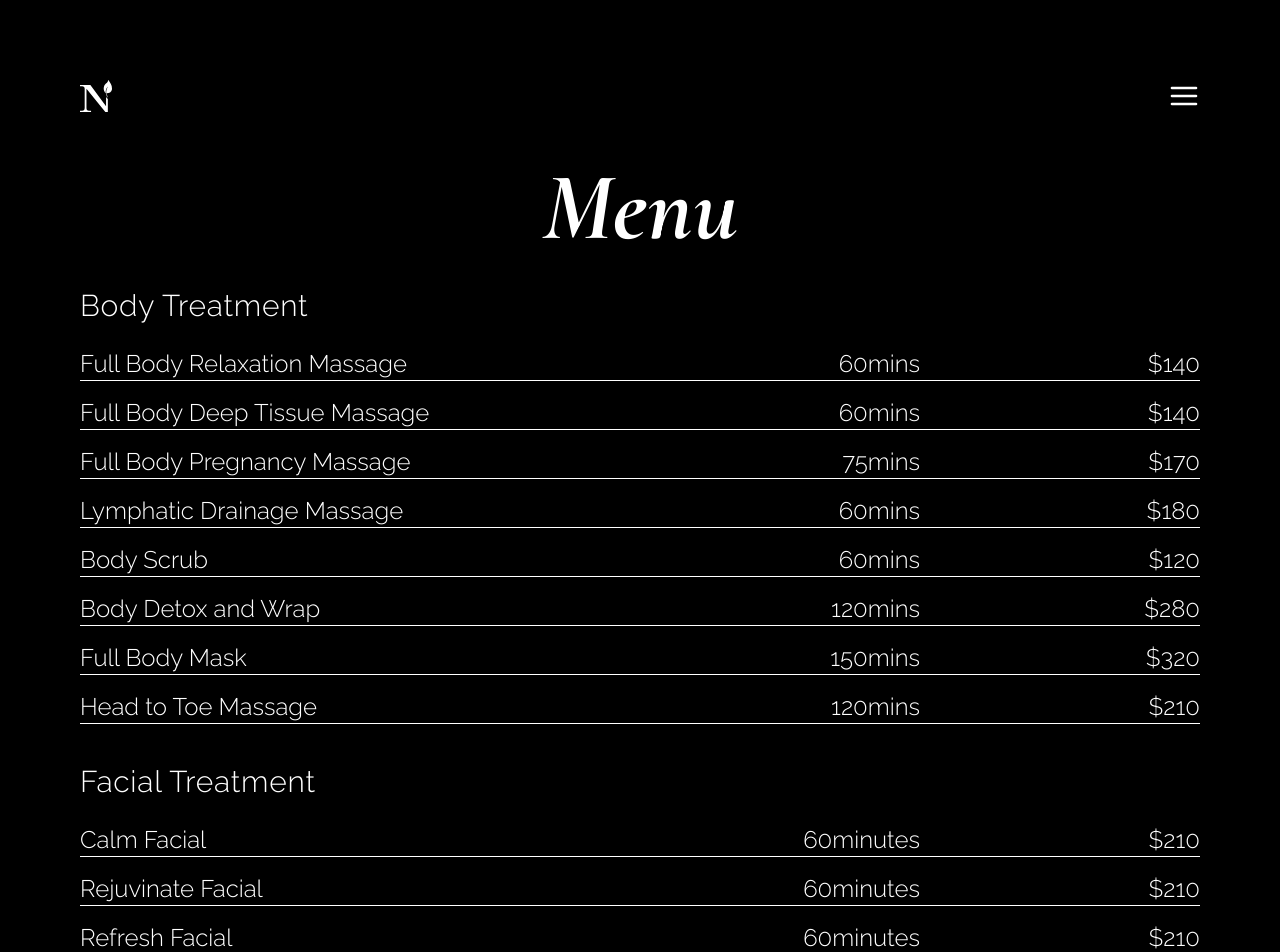
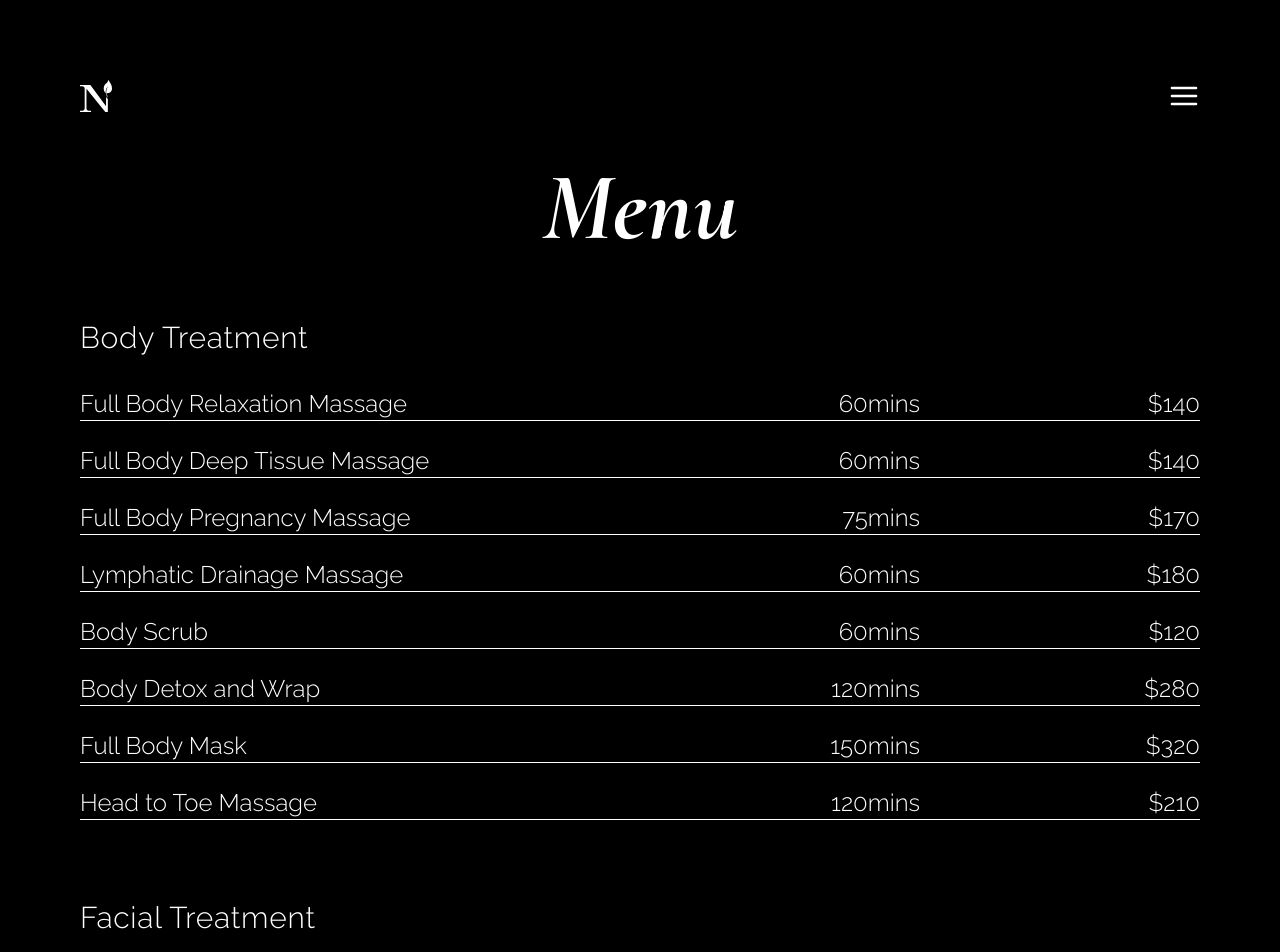
Before and after one commit to Ami0480/naturespa-website-tailwind, a React (Vite) app in the folder my-app/: page /menu in a window 1280 px wide. Shown: the top 952 px of the page. Built offline with nearby package versions, Linux system fonts and the light colour scheme.

Commit message:
Created Menu page desktop

```diff
--- a/my-app/src/Menu.jsx
+++ b/my-app/src/Menu.jsx
@@ -46,19 +46,25 @@ export default function Menu() {
 
   return (
     <div className="container w-full h-full bg-black font-light">
-      <h1 className="flex justify-center mt-20 mb-8">Menu</h1>
+      <h1 className="flex justify-center mt-20 mb-8 md:mb-16">Menu</h1>
       <h3 className="z-20 mb-2">Body Treatment</h3>
       {bodyTreatments.map((service, index) => (
-        <div className="service flex border-b pt-4 items-end" key={index}>
+        <div
+          className="service flex border-b pt-4 items-end md:pt-6"
+          key={index}
+        >
           <h4 className="flex-2">{service.name}</h4>
           <h4 className="flex-1 text-right">{service.duration}</h4>
           <h4 className="flex-1 text-right">{service.price}</h4>
         </div>
       ))}
 
-      <h3 className="mb-2 mt-10">Facial Treatment</h3>
+      <h3 className="mb-2 mt-10 md:mt-20">Facial Treatment</h3>
       {facialTreatments.map((service, index) => (
-        <div className="service flex border-b pt-4 items-end" key={index}>
+        <div
+          className="service flex border-b pt-4 items-end md:pt-6"
+          key={index}
+        >
           <h4 className="menu flex-2">{service.name}</h4>
           <h4 className="menu flex-1 text-right">{service.duration}</h4>
           <h4 className="menu flex-1 text-right">{service.price}</h4>
@@ -67,7 +73,7 @@ export default function Menu() {
       <div className="flex justify-center">
         <Link
           to="/booking"
-          className="link mb-8"
+          className="link mt-20 mb-8"
           style={{ backgroundColor: "#af9b8e" }}
         >
           Book Now
```
